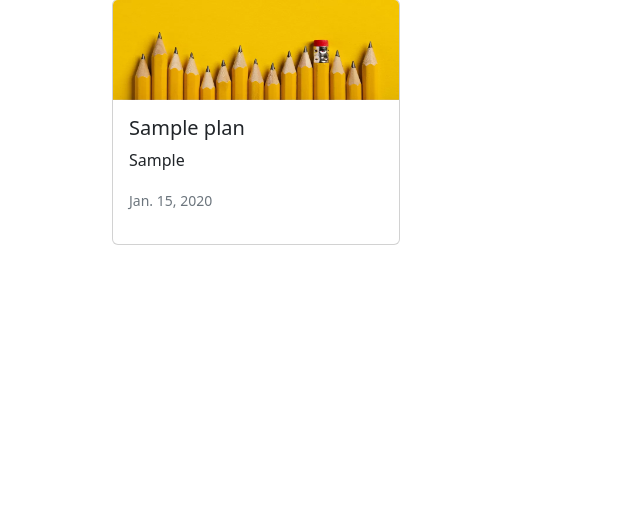
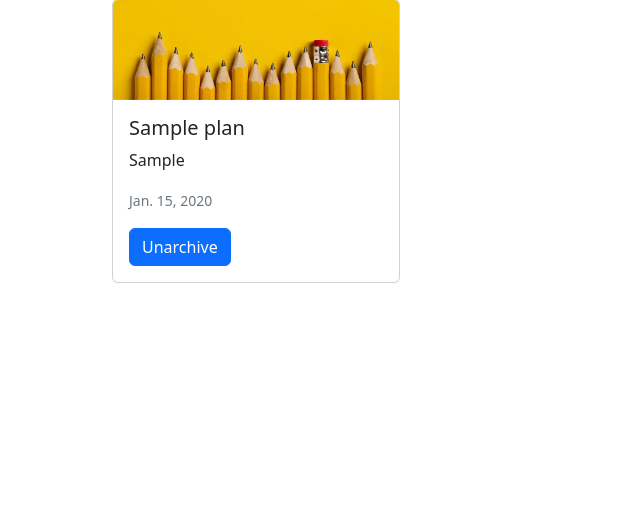
Before and after one commit to Leo-GeZhao/Tracker, a Django app: template main_app/templates/archive.html in a window 1280 px wide. Shown: the part 107-613 px from the top of the page, without its empty margins (0-640 px from the left). Run offline with Django 4.2, Linux system fonts and the light colour scheme; the template is opened without the code that fills it: values that come from a table or form of the project are taken from there, others are empty; tables that the repository leaves empty hold one stand-in row (values such as "Sample post").

Commit message:
finish archive function

```diff
--- a/main_app/templates/archive.html
+++ b/main_app/templates/archive.html
@@ -12,10 +12,10 @@
                   <h5 class="card-title">{{archive_plan.title}}</h5>
                   <p class="card-text">{{archive_plan.target}}</p>
                   <p class="card-text"><small class="text-muted">{{archive_plan.deadline}}</small></p>
-                  <div class="btn-toolbar" role="toolbar">
-
-
-                  </div>
+                  <form action="{% url 'make_unarchive' archive_plan.id %}" method="post">
+                    {% csrf_token %}
+                    <button type="submit" class="btn btn-primary">Unarchive</button>
+                  </form>
                 </div>
             </div>
         </div>
--- a/main_app/urls.py
+++ b/main_app/urls.py
@@ -8,15 +8,14 @@ urlpatterns = [
     path('plan/<int:plan_id>/', views.plan_detail, name='plan_detail'),
     path('plan/<int:plan_id>/delete/', views.delete_plan, name='delete_plan'),
     path('plan/<int:pk>/update/', views.PlanUpdate.as_view(), name='update_plan'),
-    path('plan/<int:plan_id>/add_priority', views.add_priority, name='add_priority'),
+    path('plan/<int:plan_id>/add_priority/', views.add_priority, name='add_priority'),
 
-    path('plan/<int:plan_id>/add_progress', views.add_progress, name='add_progress'),
+    path('plan/<int:plan_id>/add_progress/', views.add_progress, name='add_progress'),
     path('plan/<int:plan_id>/delete_progress/<progress_id>', views.delete_progress, name='delete_progress'),
     path('plan/<int:plan_id>/update_is_complete/<progress_id>/', views.update_is_complete, name='update_is_complete'),
 
     path('archive/', views.archive, name="archive"),
-    path('plan/<int:plan_id>/make_archive',views.make_archive, name="make_archive"),
-
-
+    path('plan/<int:plan_id>/make_archive/',views.make_archive, name="make_archive"),
+    path('archive/<int:archive_plan_id>/make_unarchive/', views.make_unarchive, name="make_unarchive"),
 
 ]
```
Also changed, not shown: main_app/views.py (+5 -2 lines).
